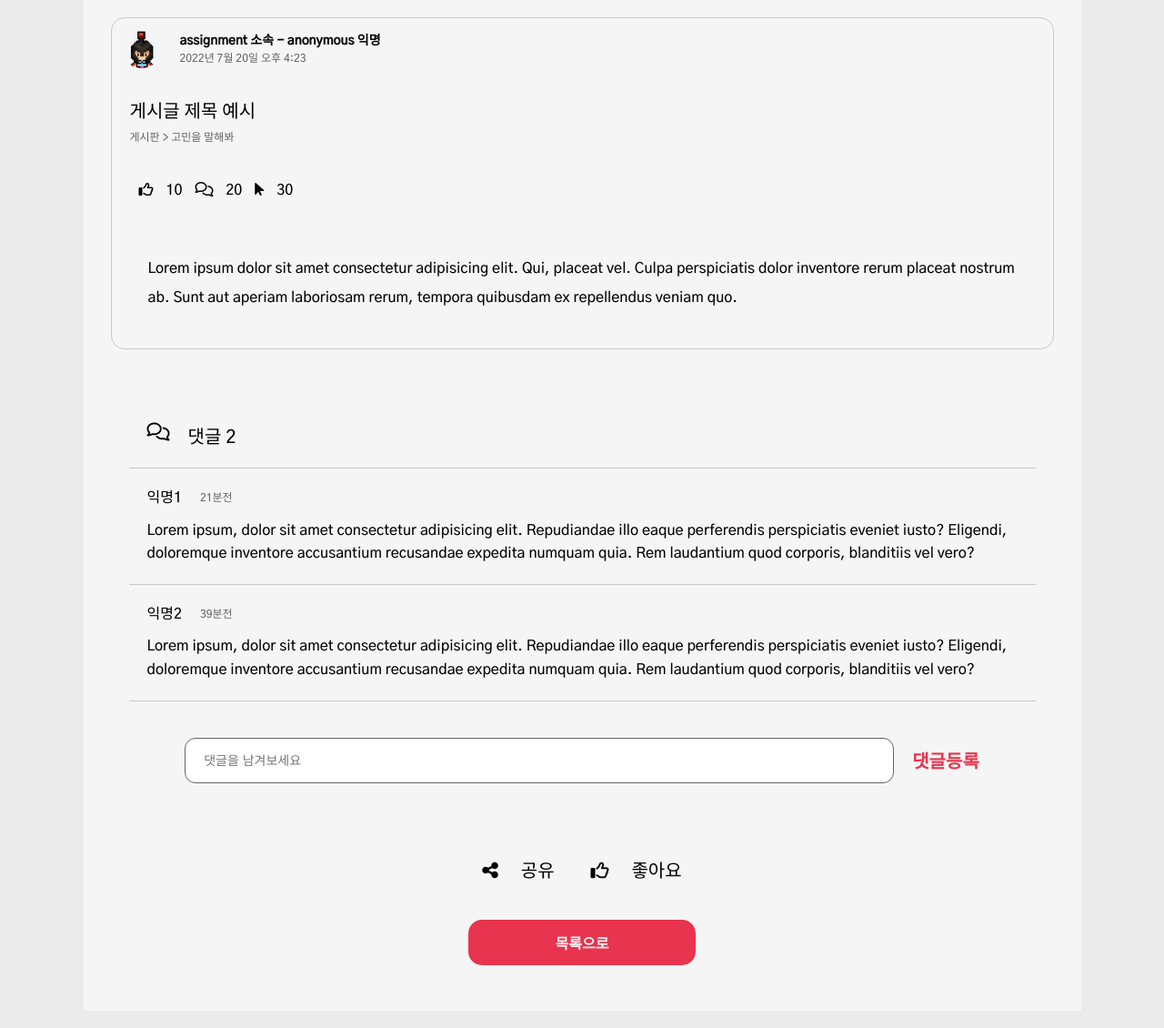
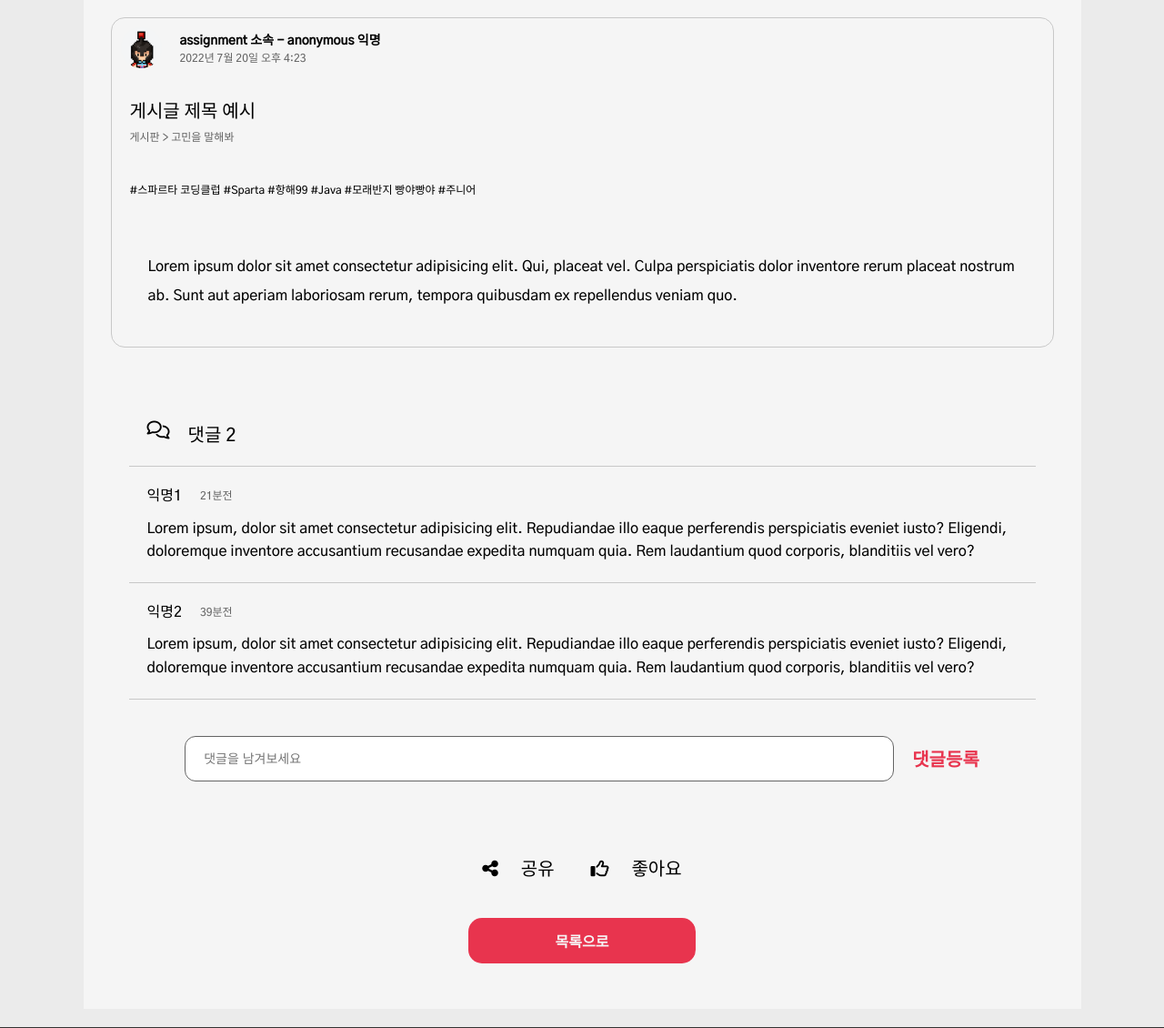
Before and after one commit to SCC-AI-3/Spartagora_Front, a Python web app: template templates/lower_category/qna.html in a window 1280 px wide. Shown: the part 132-1262 px from the top of the page at 91% size. Run offline with Jinja, Linux system fonts and the light colour scheme; the template is opened without the code that fills it, so the values that code supplies are empty; some libraries are stand-ins or nearby versions.

Commit message:
link detail modify

```diff
--- a/static/board/lower_article.css
+++ b/static/board/lower_article.css
@@ -117,6 +117,7 @@
 
 .Article .Count {
     padding: var(--padding);
+    font-size: var(--font-small);
 }
 
 .Article .Count i {
--- a/templates/board_write/write.html
+++ b/templates/board_write/write.html
@@ -129,7 +129,7 @@
                         <textarea class="Textarea" id="summernote" name="contents"></textarea>
                     </div>
                     <div class="Tag">
-                        <input name="tags" placeholder="#스파르타 코딩클럽 #항해99 #Java" class="TagArea">
+                        <input id="tags" name="tags" placeholder="#스파르타 코딩클럽 #항해99 #Java" class="TagArea">
                     </div>
                     <div class="WriteBtn">
                         <button class="Post" type="button" onclick="getArticles()">게시글 등록하기</button>
--- a/templates/board_write/write_elements.js
+++ b/templates/board_write/write_elements.js
@@ -3,9 +3,9 @@ function getArticles() {
     const ArticleData = {
         category: document.getElementById('lowercategory').value,
         title: document.getElementById('title').value,
-        summernote: document.getElementById('summernote').value
+        summernote: document.getElementById('summernote').value,
+        tags: document.getElementById('tags').value
     }
 
-    console.log(ArticleData)
-    console.log(ArticleData.form)
+    console.table(ArticleData)
 }
--- a/templates/lower_category/qna.html
+++ b/templates/lower_category/qna.html
@@ -109,15 +109,12 @@
                             <p class="Category">게시판 > 고민을 말해봐</p>
                         </div>
                         <div class="Count">
-                            <a href="" class="like">
-                                <i class="fa-regular fa-thumbs-up"></i>
-                            </a>10
-                            <a href="" class="cmt">
-                                <i class="fa-regular fa-comments"></i>
-                            </a>20
-                            <a href="" class="views">
-                                <i class="fa-solid fa-arrow-pointer"></i>
-                            </a>30
+                            <a href="#">#스파르타 코딩클럽</a>
+                            <a href="#">#Sparta</a>
+                            <a href="#">#항해99</a>
+                            <a href="#">#Java</a>
+                            <a href="#">#모래반지 빵야빵야</a>
+                            <a href="#">#주니어</a>
                         </div>
                         <div class="Content">Lorem ipsum dolor sit amet consectetur adipisicing elit. Qui, placeat vel. Culpa perspiciatis dolor inventore rerum placeat nostrum ab. Sunt aut aperiam laboriosam rerum, tempora quibusdam ex repellendus veniam quo.
                     </div>
```
Also changed, not shown: static/board/write.css (+20 -4 lines).
